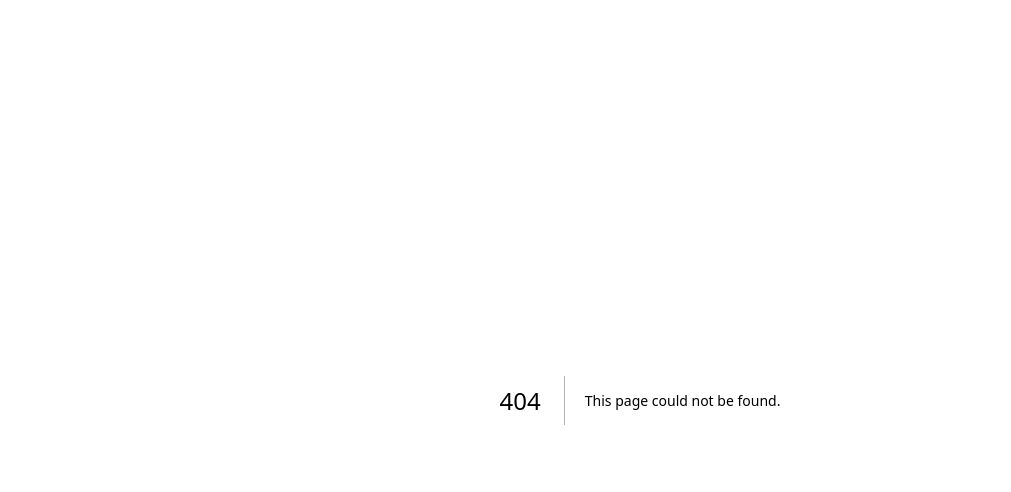
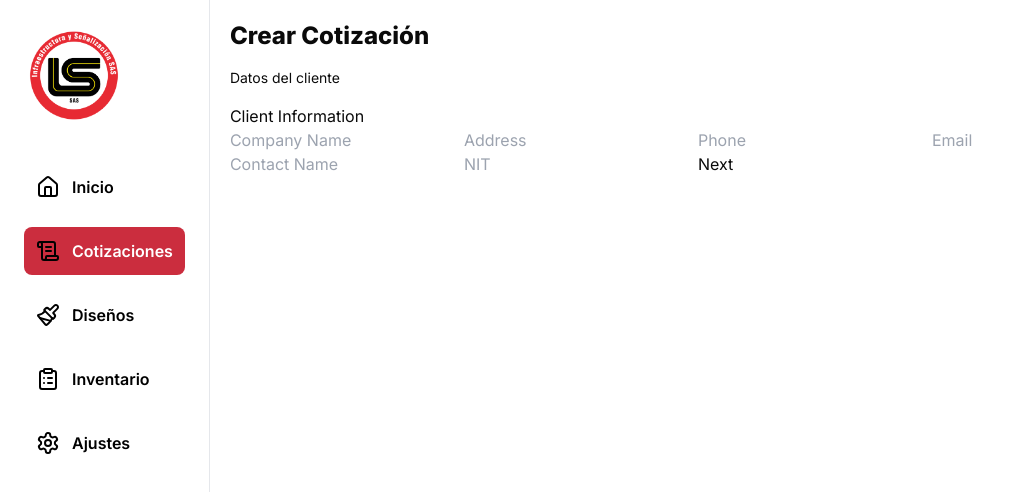
Before and after one commit to juanovt10/iys-app, a Next.js app: page /quotes/create in a window 1280 px wide. Before the commit this address had no page. Shown: the top 492 px of the page, without its empty margins (0-1011 px from the left). Built offline with nearby package versions, Linux system fonts and the light colour scheme.

Commit message:
Add breadcrumb navigation for multipage form

```diff
--- /dev/null
+++ b/app/(root)/quotes/create/page.tsx
@@ -0,0 +1,90 @@
+'use client'
+
+import ClientInfoForm from '@/components/ClientInfoForm';
+import ItemsForm from '@/components/ItemsForm';
+import RemarksForm from '@/components/RemarksForm';
+import ReviewForm from '@/components/ReviewForm';
+import React, { useState } from 'react'
+import {
+  Breadcrumb,
+  BreadcrumbItem,
+  BreadcrumbLink,
+  BreadcrumbList,
+  BreadcrumbPage,
+  BreadcrumbSeparator,
+} from '@/components/ui/breadcrumb'
+
+const CreateQuote = () => {
+  const [step, setStep] = useState(1);
+  const [formData, setFormData] = useState({
+    client: {},
+    items: [],
+    remakrs: {}
+  });
+
+  const nextStep = () => setStep((prevStep) => prevStep + 1);
+  const prevStep = () => setStep((prevStep) => prevStep - 1);
+
+  const updateFormData = (newData: any) => {
+    setFormData((prevData) => ({
+      ...prevData,
+      ...newData,
+    }));
+  };
+
+  const renderStep = () => {
+    switch (step) {
+      case 1:
+        return <ClientInfoForm nextStep={nextStep} updateFormData={updateFormData} />;
+      case 2:
+        return <ItemsForm nextStep={nextStep} prevStep={prevStep} updateFormData={updateFormData} />;
+      case 3:
+        return <RemarksForm nextStep={nextStep} prevStep={prevStep} updateFormData={updateFormData} />;
+      case 4:
+        return <ReviewForm prevStep={prevStep} formData={formData} />;
+      default:
+        return null;
+    }
+  };
+
+  const renderBreadcrumb = () => {
+    const steps = [
+      { href: "#", label: "Datos del cliente" },
+      { href: "#", label: "Items" },
+      { href: "#", label: "Observaciones" },
+      { href: "#", label: "Revisión" }
+    ];
+
+    return (
+      <Breadcrumb>
+        <BreadcrumbList>
+          {steps.slice(0, step).map((stepItem, index) => (
+            <React.Fragment key={index}>
+              <BreadcrumbItem>
+                {index === step - 1 ? (
+                  <BreadcrumbPage>{stepItem.label}</BreadcrumbPage>
+                ) : (
+                  <BreadcrumbLink href="#" onClick={() => setStep(index + 1)}>
+                    {stepItem.label}
+                  </BreadcrumbLink>
+                )}
+              </BreadcrumbItem>
+              {index < step - 1 && <BreadcrumbSeparator />}
+            </React.Fragment>
+          ))}
+        </BreadcrumbList>
+      </Breadcrumb>
+    );
+  };
+
+
+  return (
+    <div className="flex flex-col gap-4 p-5 w-full">
+      <h1 className="text-2xl font-extrabold">Crear Cotización</h1>
+      {renderBreadcrumb()}
+      {renderStep()}
+    </div>
+  );
+};
+
+export default CreateQuote
--- a/app/(root)/quotes/page.tsx
+++ b/app/(root)/quotes/page.tsx
@@ -8,6 +8,7 @@ import supabase from '@/lib/supabase/client'
 import { Quote } from '@/types/index'
 import QuoteCard from '@/components/QuoteCard'
 import { useDebounce } from '@/hooks/useDebounce'
+
 
 
 
@@ -53,13 +54,15 @@ const Quotes = () => {
     setSearch(e.target.value);
   };
 
+
   return (
     <div className='flex flex-col gap-4 p-5 w-full'>
-      {/* here is the title + breadcrumb layout inside layoyut? */}
       <h1 className='text-2xl font-extrabold'>Cotizaciones</h1>
       <div className='flex flex-col gap-4'>
-        <Button className='w-full bg-companyGradient border border-gray-200 rounded-md shadow'>
-          Crear Cotizacion
+        <Button
+          className='w-full bg-companyGradient border border-gray-200 rounded-md shadow'
+        >
+          <Link href={'/quotes/create'}>Crear Cotizacion</Link>
         </Button>
 
         <Input
--- /dev/null
+++ b/components/ClientInfoForm.tsx
@@ -0,0 +1,76 @@
+// ClientInfoForm.tsx
+
+import { useState } from 'react';
+
+const ClientInfoForm = ({ nextStep, updateFormData }: any) => {
+  const [client, setClient] = useState({
+    nombre_empresa: '',
+    direccion: '',
+    telefono: '',
+    email: '',
+    nombre_contacto: '',
+    nit: '',
+  });
+
+  const handleChange = (e: React.ChangeEvent<HTMLInputElement>) => {
+    const { name, value } = e.target;
+    setClient({ ...client, [name]: value });
+  };
+
+  const handleSubmit = (e: React.FormEvent) => {
+    e.preventDefault();
+    updateFormData({ client });
+    nextStep();
+  };
+
+  return (
+    <form onSubmit={handleSubmit}>
+      <h2>Client Information</h2>
+      <input
+        type="text"
+        name="nombre_empresa"
+        placeholder="Company Name"
+        value={client.nombre_empresa}
+        onChange={handleChange}
+      />
+      <input
+        type="text"
+        name="direccion"
+        placeholder="Address"
+        value={client.direccion}
+        onChange={handleChange}
+      />
+      <input
+        type="text"
+        name="telefono"
+        placeholder="Phone"
+        value={client.telefono}
+        onChange={handleChange}
+      />
+      <input
+        type="email"
+        name="email"
+        placeholder="Email"
+        value={client.email}
+        onChange={handleChange}
+      />
+      <input
+        type="text"
+        name="nombre_contacto"
+        placeholder="Contact Name"
+        value={client.nombre_contacto}
+        onChange={handleChange}
+      />
+      <input
+        type="text"
+        name="nit"
+        placeholder="NIT"
+        value={client.nit}
+        onChange={handleChange}
+      />
+      <button type="submit">Next</button>
+    </form>
+  );
+};
+
+export default ClientInfoForm;
--- /dev/null
+++ b/components/ItemsForm.tsx
@@ -0,0 +1,59 @@
+// ItemsForm.tsx
+
+import { useState } from 'react';
+
+const ItemsForm = ({ nextStep, prevStep, updateFormData }: any) => {
+  const [items, setItems] = useState([{ descripcion: '', cantidad: 1, precio_unidad: 0 }]);
+
+  const handleChange = (index: number, e: React.ChangeEvent<HTMLInputElement>) => {
+    const { name, value } = e.target;
+    const newItems = items.map((item, i) => (i === index ? { ...item, [name]: value } : item));
+    setItems(newItems);
+  };
+
+  const addItem = () => {
+    setItems([...items, { descripcion: '', cantidad: 1, precio_unidad: 0 }]);
+  };
+
+  const handleSubmit = (e: React.FormEvent) => {
+    e.preventDefault();
+    updateFormData({ items });
+    nextStep();
+  };
+
+  return (
+    <form onSubmit={handleSubmit}>
+      <h2>Items</h2>
+      {items.map((item, index) => (
+        <div key={index}>
+          <input
+            type="text"
+            name="descripcion"
+            placeholder="Description"
+            value={item.descripcion}
+            onChange={(e) => handleChange(index, e)}
+          />
+          <input
+            type="number"
+            name="cantidad"
+            placeholder="Quantity"
+            value={item.cantidad}
+            onChange={(e) => handleChange(index, e)}
+          />
+          <input
+            type="number"
+            name="precio_unidad"
+            placeholder="Unit Price"
+            value={item.precio_unidad}
+            onChange={(e) => handleChange(index, e)}
+          />
+        </div>
+      ))}
+      <button type="button" onClick={addItem}>Add Item</button>
+      <button type="button" onClick={prevStep}>Back</button>
+      <button type="submit">Next</button>
+    </form>
+  );
+};
+
+export default ItemsForm;
--- /dev/null
+++ b/components/RemarksForm.tsx
@@ -0,0 +1,85 @@
+// RemarksForm.tsx
+
+import { useState } from 'react';
+
+const RemarksForm = ({ nextStep, prevStep, updateFormData }: any) => {
+  const [remarks, setRemarks] = useState({
+    validez: '',
+    anticipo: '',
+    pagos: '',
+    premarcado: '',
+    tiempos: '',
+    cambios: '',
+    AIU: '',
+  });
+
+  const handleChange = (e: React.ChangeEvent<HTMLInputElement>) => {
+    const { name, value } = e.target;
+    setRemarks({ ...remarks, [name]: value });
+  };
+
+  const handleSubmit = (e: React.FormEvent) => {
+    e.preventDefault();
+    updateFormData({ remarks });
+    nextStep();
+  };
+
+  return (
+    <form onSubmit={handleSubmit}>
+      <h2>Remarks</h2>
+      <input
+        type="text"
+        name="validez"
+        placeholder="Validez"
+        value={remarks.validez}
+        onChange={handleChange}
+      />
+      <input
+        type="text"
+        name="anticipo"
+        placeholder="Anticipo"
+        value={remarks.anticipo}
+        onChange={handleChange}
+      />
+      <input
+        type="text"
+        name="pagos"
+        placeholder="Pagos"
+        value={remarks.pagos}
+        onChange={handleChange}
+      />
+      <input
+        type="text"
+        name="premarcado"
+        placeholder="Premarcado"
+        value={remarks.premarcado}
+        onChange={handleChange}
+      />
+      <input
+        type="text"
+        name="tiempos"
+        placeholder="Tiempos"
+        value={remarks.tiempos}
+        onChange={handleChange}
+      />
+      <input
+        type="text"
+        name="cambios"
+        placeholder="Cambios"
+        value={remarks.cambios}
+        onChange={handleChange}
+      />
+      <input
+        type="text"
+        name="AIU"
+        placeholder="AIU"
+        value={remarks.AIU}
+        onChange={handleChange}
+      />
+      <button type="button" onClick={prevStep}>Back</button>
+      <button type="submit">Next</button>
+    </form>
+  );
+};
+
+export default RemarksForm;
--- /dev/null
+++ b/components/ReviewForm.tsx
@@ -0,0 +1,50 @@
+// components/ReviewForm.tsx
+
+import React from 'react';
+
+const ReviewForm = ({ nextStep, prevStep, formData }: any) => {
+  const { client, items, remarks } = formData;
+
+  return (
+    <div>
+      <h2>Review Your Quote</h2>
+
+      <div className="review-section">
+        <h3>Client Information</h3>
+        <p><strong>Company Name:</strong> {client.nombre_empresa}</p>
+        <p><strong>Address:</strong> {client.direccion}</p>
+        <p><strong>Phone:</strong> {client.telefono}</p>
+        <p><strong>Email:</strong> {client.email}</p>
+        <p><strong>Contact Name:</strong> {client.nombre_contacto}</p>
+        <p><strong>NIT:</strong> {client.nit}</p>
+      </div>
+
+      <div className="review-section">
+        <h3>Items</h3>
+        {items.map((item: any, index: number) => (
+          <div key={index}>
+            <p><strong>Description:</strong> {item.descripcion}</p>
+            <p><strong>Quantity:</strong> {item.cantidad}</p>
+            <p><strong>Unit Price:</strong> {item.precio_unidad}</p>
+          </div>
+        ))}
+      </div>
+
+      <div className="review-section">
+        <h3>Remarks</h3>
+        <p><strong>Validez:</strong> {remarks.validez}</p>
+        <p><strong>Anticipo:</strong> {remarks.anticipo}</p>
+        <p><strong>Pagos:</strong> {remarks.pagos}</p>
+        <p><strong>Premarcado:</strong> {remarks.premarcado}</p>
+        <p><strong>Tiempos:</strong> {remarks.tiempos}</p>
+        <p><strong>Cambios:</strong> {remarks.cambios}</p>
+        <p><strong>AIU:</strong> {remarks.AIU}</p>
+      </div>
+
+      <button type="button" onClick={prevStep}>Back</button>
+      <button type="button" onClick={nextStep}>Submit</button>
+    </div>
+  );
+};
+
+export default ReviewForm;
```
